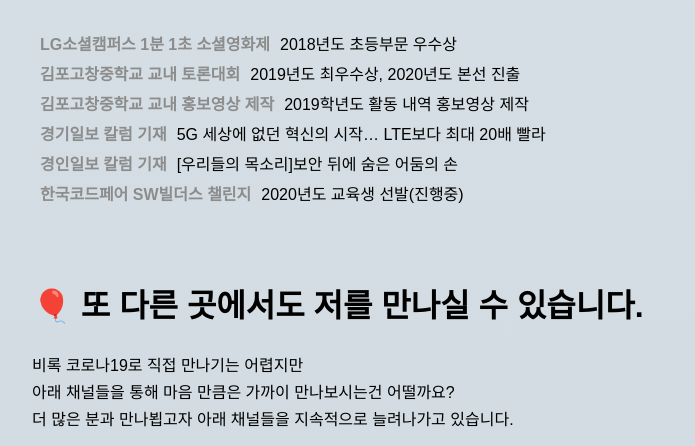
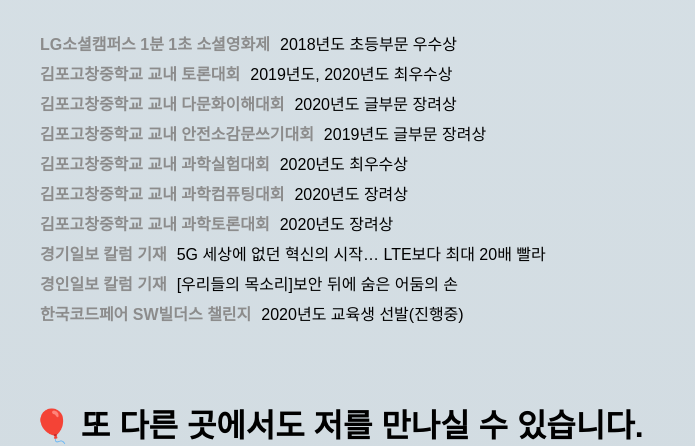
Before and after one commit to joongiHong/joongiHong.github.io, a plain HTML site: page index.html in a window 1280 px wide. Shown: the part 2252-2698 px from the top of the page, without its empty margins (0-695 px from the left). Drawn offline with nearby package versions, Linux system fonts and the light colour scheme; a web font is replaced by a local one.

Commit message:
수정: 수상내역 추가
1학기 수상내역 변동으로 수상내역을 추가함

```diff
--- a/index.html
+++ b/index.html
@@ -144,14 +144,42 @@
         <a href="#">
           <h4>김포고창중학교 교내 토론대회</h4>
           <p>
-            2019년도 최우수상, 2020년도 본선 진출
+            2019년도, 2020년도 최우수상
           </p>
         </a>
         <br />
         <a href="#">
-          <h4>김포고창중학교 교내 홍보영상 제작</h4>
+          <h4>김포고창중학교 교내 다문화이해대회</h4>
           <p>
-            2019학년도 활동 내역 홍보영상 제작
+            2020년도 글부문 장려상
+          </p>
+        </a>
+        <br />
+        <a href="#">
+          <h4>김포고창중학교 교내 안전소감문쓰기대회</h4>
+          <p>
+            2019년도 글부문 장려상
+          </p>
+        </a>
+        <br />
+        <a href="#">
+          <h4>김포고창중학교 교내 과학실험대회</h4>
+          <p>
+            2020년도 최우수상
+          </p>
+        </a>
+        <br />
+        <a href="#">
+          <h4>김포고창중학교 교내 과학컴퓨팅대회</h4>
+          <p>
+            2020년도 장려상
+          </p>
+        </a>
+        <br />
+        <a href="#">
+          <h4>김포고창중학교 교내 과학토론대회</h4>
+          <p>
+            2020년도 장려상
           </p>
         </a>
         <br />
```
